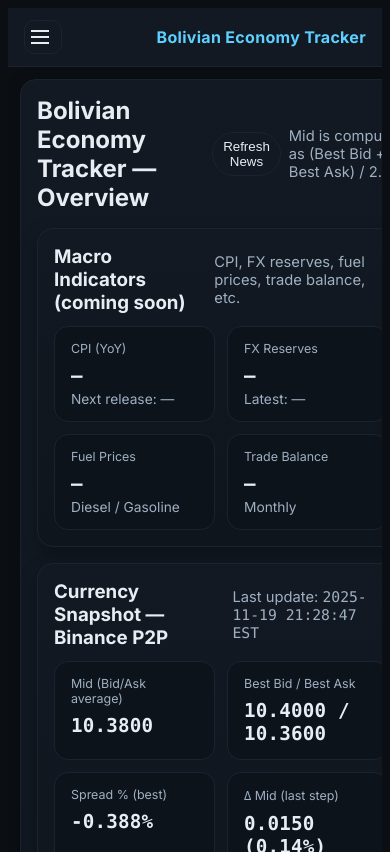
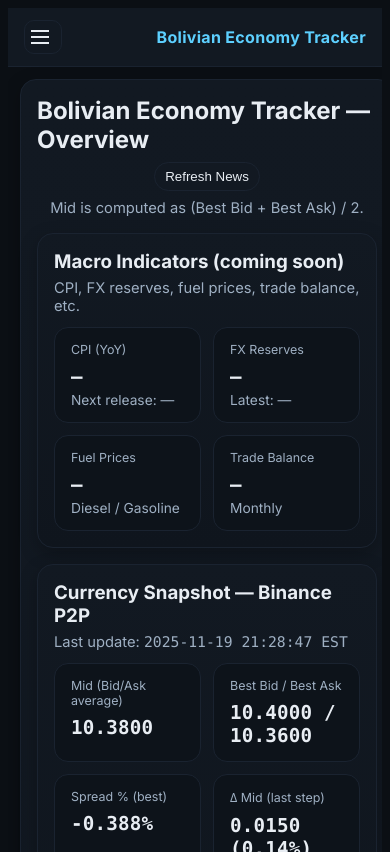
Before and after one commit to nicoortuno/bolivian-economy-tracker, a React (Vite) app in the folder app/ui/: page / in a window 390 px wide. Built offline with nearby package versions, Linux system fonts and the light colour scheme.

Commit message:
fixed centering

```diff
--- a/app/ui/src/main.jsx
+++ b/app/ui/src/main.jsx
@@ -2,6 +2,7 @@ import React from 'react'
 import { createRoot } from 'react-dom/client'
 import App from './App.jsx'
 import './styles.css'
+
 
 createRoot(document.getElementById('root')).render(
   <React.StrictMode>
--- a/app/ui/src/styles.css
+++ b/app/ui/src/styles.css
@@ -63,7 +63,6 @@ a:hover, a:focus { color: var(--link-hover); }
   color: var(--accent);
 }
 
-.container { padding: 20px; max-width: 1200px; margin: 0 auto; }
 
 .card {
   background: linear-gradient(180deg, var(--panel), var(--panel-soft));
@@ -118,9 +117,18 @@ canvas { filter: drop-shadow(0 0 4px rgba(255,255,255,0.1)); }
   word-break: normal;
 }
 
-@media (max-width: 420px) {
-  .container { padding: 12px; }
-  .summary-card { padding: 14px; }
+.container {
+  padding: 20px;
+  width: 100%;
+  max-width: 1200px;
+  margin: 0 auto;
+}
+
+@media (max-width: 480px) {
+  .container {
+    padding: 12px;
+    max-width: 100%;
+  }
 }
 
 .layout {
@@ -268,3 +276,24 @@ canvas { filter: drop-shadow(0 0 4px rgba(255,255,255,0.1)); }
 .tabs { display:flex; gap:8px; padding:12px 20px; border-bottom:1px solid var(--border); }
 .tab { background:transparent; color:var(--muted); border:1px solid var(--border); padding:8px 14px; border-radius:10px; }
 .tab.active { color:var(--text); background:var(--panel); border-color:#223041; }
+
+#root {
+  max-width: 100%;
+  margin: 0;
+  padding: 0;
+  text-align: left;
+}
+
+@media (max-width: 600px) {
+  .help-row {
+    flex-direction: column;
+    align-items: flex-start;
+    gap: 6px;
+  }
+
+  .help-row h2,
+  .help-row h3 {
+    width: 100%;
+    text-align: left;
+  }
+}
```
